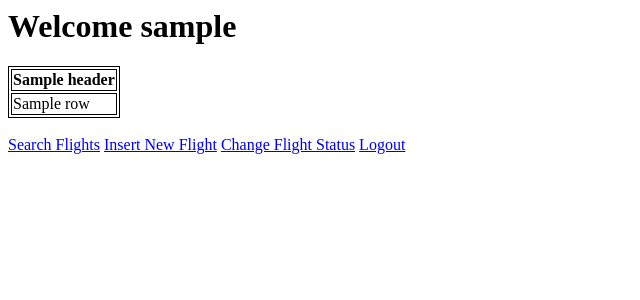
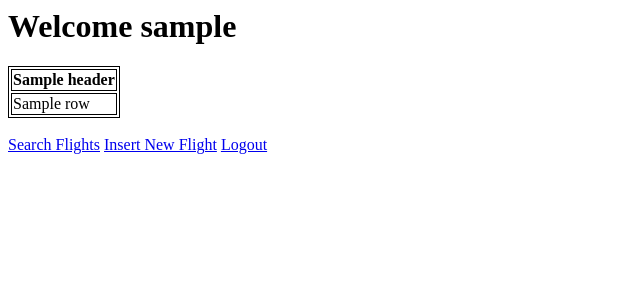
Before and after one commit to NxFerrara/air-ticket-reservation-system, a Flask app: template flask_project/templates/airline_staff_templates/airline_staff_home.html in a window 1280 px wide. Shown: the top 300 px of the page, without its empty margins (0-640 px from the left). Run offline with Flask 2, Linux system fonts and the light colour scheme; the template is opened without the code that fills it: most values are stand-ins (such as "Sample title", 1, 10 or a date in 2020).

Commit message:
Update airline_staff_home.html

```diff
--- a/flask_project/templates/airline_staff_templates/airline_staff_home.html
+++ b/flask_project/templates/airline_staff_templates/airline_staff_home.html
@@ -32,7 +32,6 @@
 	{% endif %}
 <a href="/search_flights_airline_staff">Search Flights</a>
 <a href="/insert_new_flight">Insert New Flight</a>
-<a href="/change_flight_status">Change Flight Status</a>
 <a href="/airline_staff_logout">Logout</a>
 
 </body>
```
